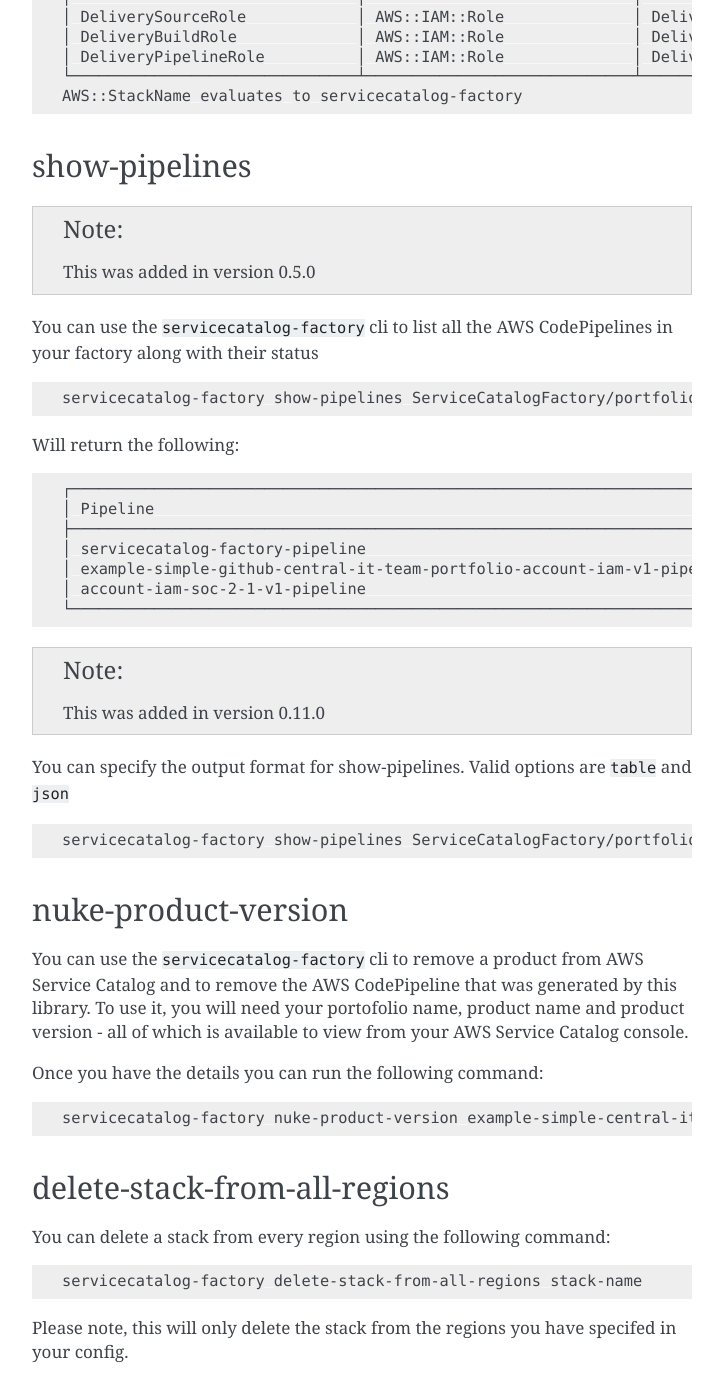
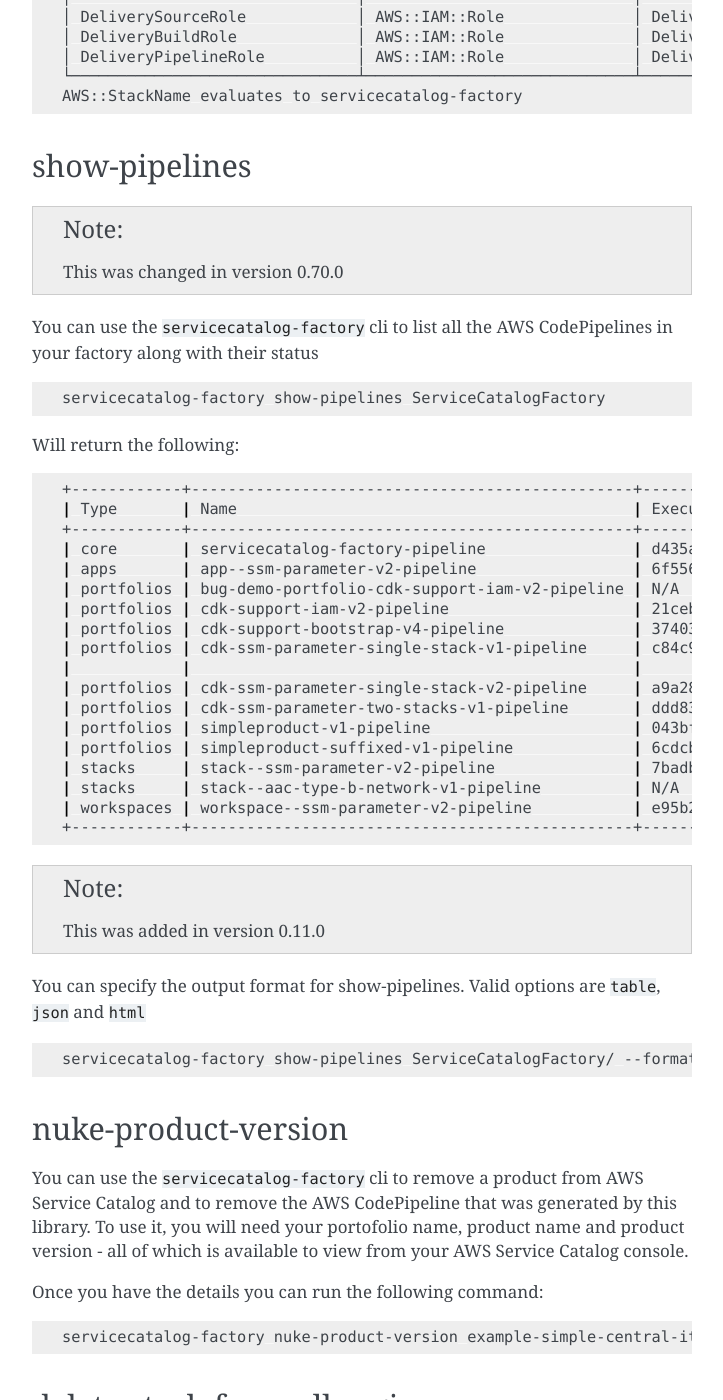
Before and after one commit to awslabs/aws-service-catalog-factory, a Sphinx documentation site: the page built from docs/source/factory/using_the_cli.rst, in a window 1280 px wide and 1400 px high, scrolled down 4410 px. Shown: the whole window, without its empty margins (388-1111 px from the left). Built offline with Sphinx 7.4.7, drawn with Linux system fonts in a browser that asks for light colours.

Commit message:
feat: adding html output and support for apps, workspaces and stacks to show-pipelines

```diff
--- a/docs/source/factory/using_the_cli.rst
+++ b/docs/source/factory/using_the_cli.rst
@@ -217,36 +217,47 @@
 
 .. note::
 
-    This was added in version 0.5.0
+    This was changed in version 0.70.0
 
 You can use the ``servicecatalog-factory`` cli to list all the AWS CodePipelines in your factory along with their status
 
 .. code-block:: bash
 
-    servicecatalog-factory show-pipelines ServiceCatalogFactory/portfolios
+    servicecatalog-factory show-pipelines ServiceCatalogFactory
 
 
 Will return the following:
 
 .. code-block:: bash
 
-    ┌─────────────────────────────────────────────────────────────────────────┬───────────┬──────────────────────────────────────────┬─────────────────────┐
-    │ Pipeline                                                                │ Status    │ Last Commit Hash                         │ Last Commit Message │
-    ├─────────────────────────────────────────────────────────────────────────┼───────────┼──────────────────────────────────────────┼─────────────────────┤
-    │ servicecatalog-factory-pipeline                                         │ Succeeded │ 277c695b72d8d77ba0876e8bdf3ac2d48f2f5e15 │ fixing indent       │
-    │ example-simple-github-central-it-team-portfolio-account-iam-v1-pipeline │ Failed    │ N/A                                      │ N/A                 │
-    │ account-iam-soc-2-1-v1-pipeline                                         │ Failed    │ N/A                                      │ N/A                 │
-    └─────────────────────────────────────────────────────────────────────────┴───────────┴──────────────────────────────────────────┴─────────────────────┘
+    +------------+------------------------------------------------+--------------------------------------+----------------------------------+-----------+------------------------------------------+------------------------------------------------------------+----------------+-------------------------------------------------------+
+    | Type       | Name                                           | Execution Id                         | Start Time                       | Status    | Last Commit Id                           | Last Commit Message                                        | Duration       | Trend                                                 |
+    +------------+------------------------------------------------+--------------------------------------+----------------------------------+-----------+------------------------------------------+------------------------------------------------------------+----------------+-------------------------------------------------------+
+    | core       | servicecatalog-factory-pipeline                | d435a6b7-cc21-442f-ae47-e2947ae56ce3 | 2021-09-02 12:54:07.136000+01:00 | Failed    | c765347e01a36514a1e2f4cce691fc51964005d1 | sdfsdf                                                     | 0:01:06.964000 | Failed, Failed, Succeeded, Succeeded, Failed          |
+    | apps       | app--ssm-parameter-v2-pipeline                 | 6f556352-3354-4641-a78e-f95bfe262470 | 2021-08-03 14:38:44.429000+01:00 | Failed    | 95e272ad32858b2a2d263268dde8fc7ba0eb6cc1 | Added param.tf                                             | 0:01:10.692000 | Failed                                                |
+    | portfolios | bug-demo-portfolio-cdk-support-iam-v2-pipeline | N/A                                  | 2021-11-03 19:43:28.612484       | N/A       | N/A                                      | N/A                                                        | 0:00:00        |                                                       |
+    | portfolios | cdk-support-iam-v2-pipeline                    | 21cebf98-9dcb-4a10-85bd-d7e273f9eaf1 | 2021-09-02 12:34:28.904000+01:00 | Succeeded | 09705a6242cd67c6e46364a7e70ae3857a2e1c65 | sdsdsd                                                     | 0:01:48.474000 | Succeeded, Failed, Succeeded, Succeeded, Succeeded    |
+    | portfolios | cdk-support-bootstrap-v4-pipeline              | 3740315e-f317-4d5b-baa2-1a022f22f6f4 | 2021-04-09 19:51:09.178000+01:00 | Succeeded | b38fe7fea05002e1e3d1f86f9454d8a5a64bbceb | Edited handler.py                                          | 0:02:47.400000 | Succeeded, Succeeded, Succeeded, Superseded, Failed   |
+    | portfolios | cdk-ssm-parameter-single-stack-v1-pipeline     | c84c925a-ca04-4763-b430-8fa8c370e995 | 2021-04-09 19:24:09.927000+01:00 | Succeeded | aadb4ca8198c318f976c975df1c3d3ad62f1d84f | initial add                                                | 0:05:17.851000 | Succeeded, Succeeded, Failed, Failed, Failed          |
+    |            |                                                |                                      |                                  |           |                                          |                                                            |                |                                                       |
+    | portfolios | cdk-ssm-parameter-single-stack-v2-pipeline     | a9a289fe-55e5-44e1-8b5c-e73f003c0467 | 2021-05-07 16:34:45.587000+01:00 | Succeeded | 5509f682d2207e0439c16b7dc63deccdded86c44 | Edited cdk-ssm-parameter-single-stack-v1-pipeline-stack.ts | 0:05:17.644000 | Succeeded, Failed, Failed, Failed, Failed             |
+    | portfolios | cdk-ssm-parameter-two-stacks-v1-pipeline       | ddd83a86-c10f-4031-b4bd-4c17e266561f | 2021-03-25 18:34:53.223000+00:00 | Failed    | N/A                                      | N/A                                                        | 0:00:01.293000 | Failed, Failed, Failed, Failed, Failed                |
+    | portfolios | simpleproduct-v1-pipeline                      | 043bf8e6-154f-436f-9ef2-c0d19d2de57e | 2021-06-07 11:28:48.976000+01:00 | Failed    | N/A                                      | N/A                                                        | 0:00:01.734000 | Failed, Failed, Succeeded, Succeeded, Succeeded       |
+    | portfolios | simpleproduct-suffixed-v1-pipeline             | 6cdcb202-dcc7-4c08-b8a7-a7b42d0cf2da | 2021-03-03 22:46:08.472000+00:00 | Failed    | N/A                                      | N/A                                                        | 0:00:01.247000 | Failed                                                |
+    | stacks     | stack--ssm-parameter-v2-pipeline               | 7badb987-137d-4c3b-b773-3e0cc66b5782 | 2021-09-02 11:02:35.745000+01:00 | Succeeded | 467f87832e5330dbdac346ce823e5e0671b27435 | Added stack.template.yaml                                  | 0:02:22.555000 | Succeeded, Failed, Failed, Succeeded                  |
+    | stacks     | stack--aac-type-b-network-v1-pipeline          | N/A                                  | 2021-11-03 19:43:28.612484       | N/A       | N/A                                      | N/A                                                        | 0:00:00        |                                                       |
+    | workspaces | workspace--ssm-parameter-v2-pipeline           | e95b2731-5c8f-4a1c-a35e-430770e10783 | 2021-08-03 15:13:42.181000+01:00 | Succeeded | 64d866c7205f33266d85d7c99eb11f38f4ff99d2 | Edited param.tf                                            | 0:01:46.176000 | Succeeded, Succeeded, Succeeded, Succeeded, Succeeded |
+    +------------+------------------------------------------------+--------------------------------------+----------------------------------+-----------+------------------------------------------+------------------------------------------------------------+----------------+-------------------------------------------------------+
 
 .. note::
 
     This was added in version 0.11.0
 
-You can specify the output format for show-pipelines.  Valid options are ``table`` and ``json``
+You can specify the output format for show-pipelines.  Valid options are ``table``, ``json`` and ``html``
 
 .. code-block:: bash
 
-    servicecatalog-factory show-pipelines ServiceCatalogFactory/portfolios --format json
+    servicecatalog-factory show-pipelines ServiceCatalogFactory/ --format json
 
 nuke-product-version
 --------------------
```
